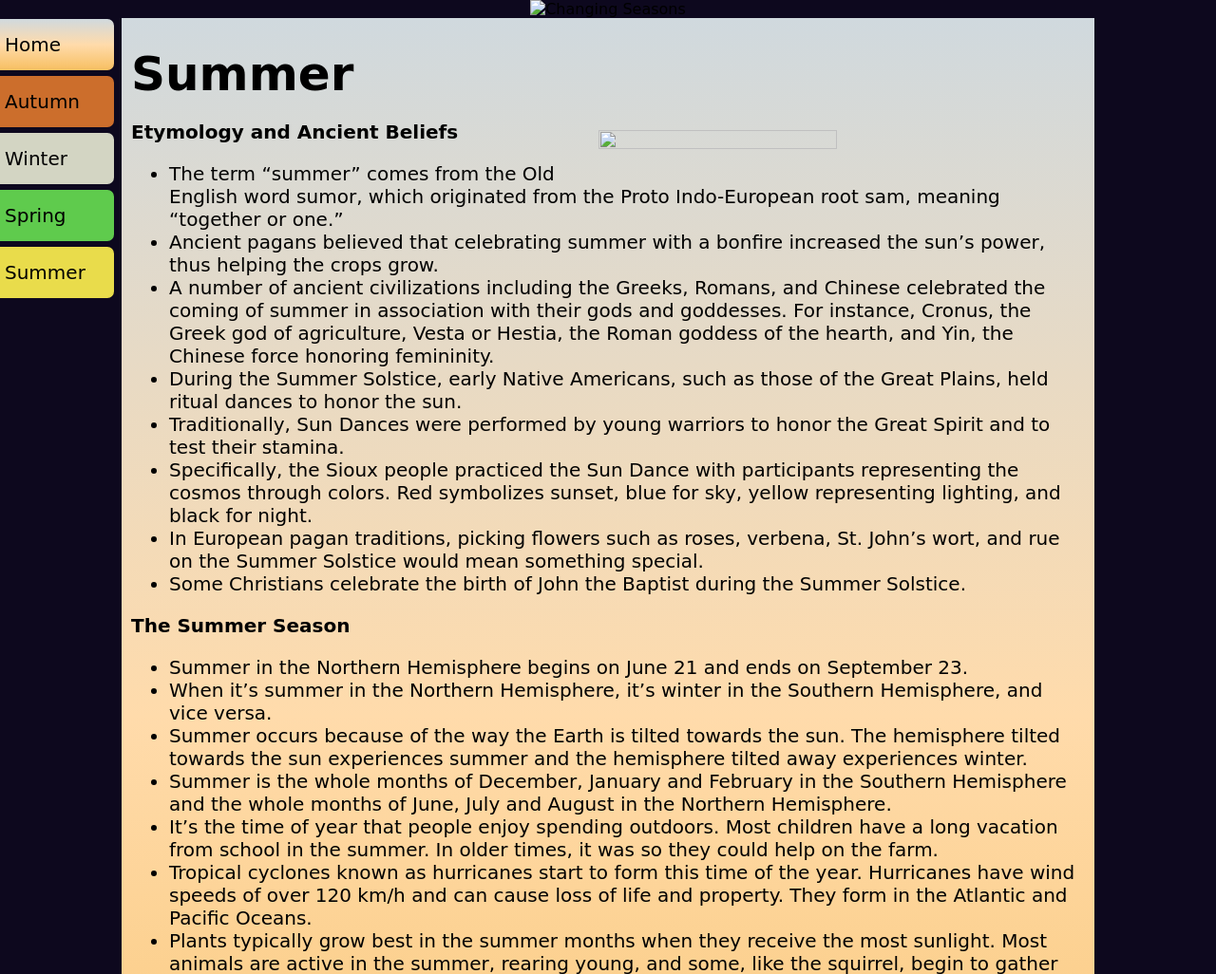
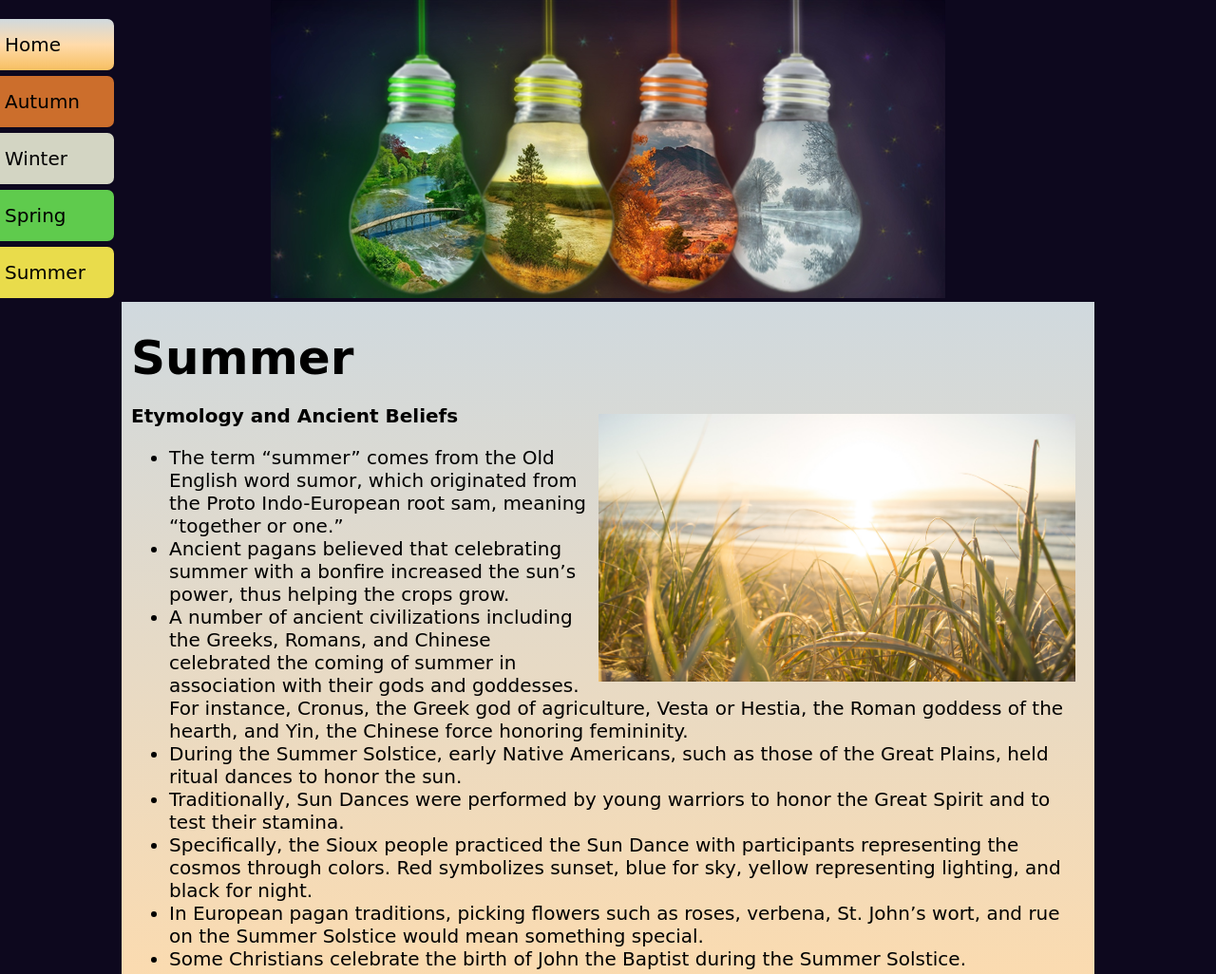
Before and after one commit to smallduck7/smallduck7.github.io, a plain HTML site: page summer.html in a window 1280 px wide. Shown: the top 1026 px of the page at 95% size. Drawn offline with Linux system fonts and the light colour scheme; a web font is replaced by a local one.

Commit message:
Update summer.html

```diff
--- a/summer.html
+++ b/summer.html
@@ -7,7 +7,7 @@
  <body>
 	<div id="wrap">
 	<header>
-		<img src="seasons/t.jpg" alt="Changing Seasons">
+		<img src="t.jpg" alt="Changing Seasons">
 	</header>
 
 <div id="mySidenav" class="sidenav">
@@ -22,7 +22,7 @@
 	<p><a id="each"><b>Summer</b></a></p>
 
 
-	<p><img src="seasons/beac.jpg"></p>
+	<p><img src="beac.jpg"></p>
 	<p><b>Etymology and Ancient Beliefs</b></p>
 <ul>
 <li class="p">The term “summer” comes from the Old English word sumor, which originated from the Proto Indo-European root sam, meaning “together or one.”</li>
@@ -55,7 +55,7 @@
 
 	</section>
 	<footer>
-	<p><img src="seasons/changing.gif"></p>
+	<p><img src="changing.gif"></p>
 		<p>Season's Greetings | &copy; 2019 Kadence&amp;Company | Bask in the Beauty of the Seasons </p>
 	</footer>
 
```
